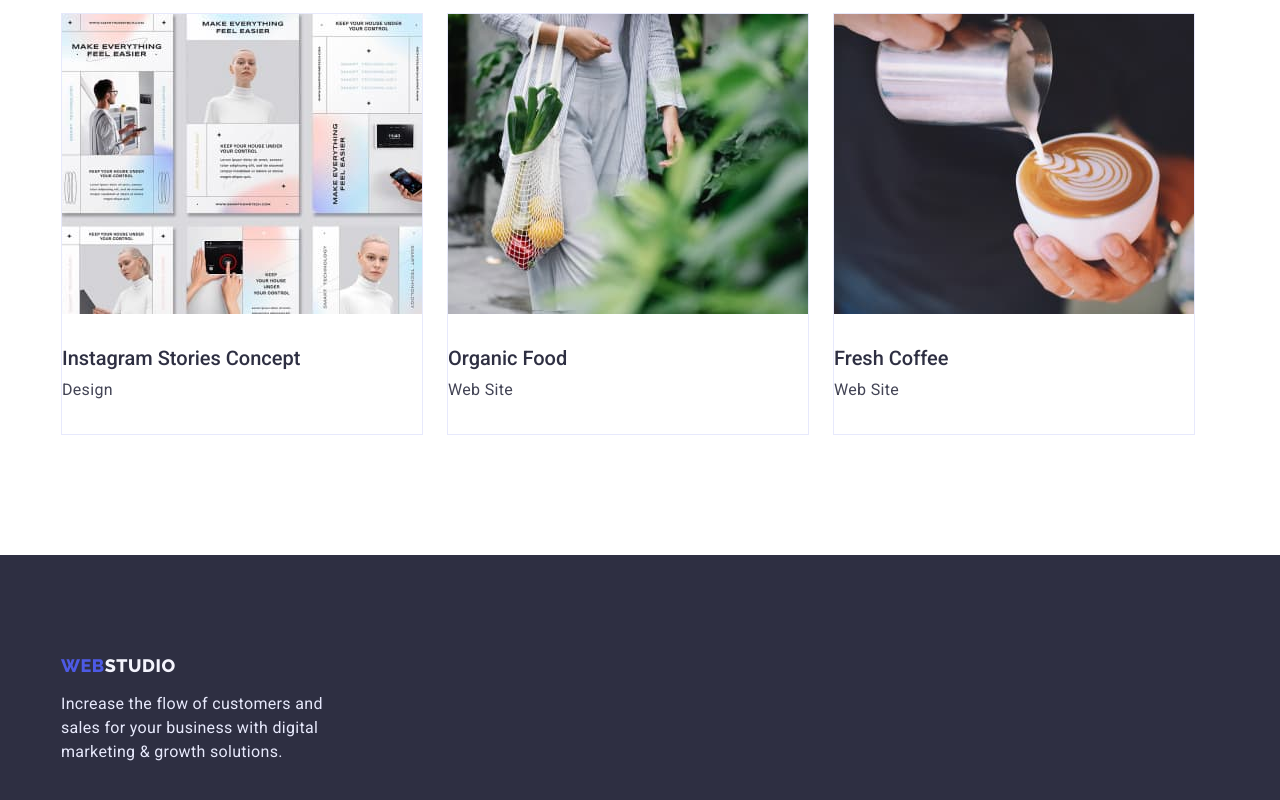
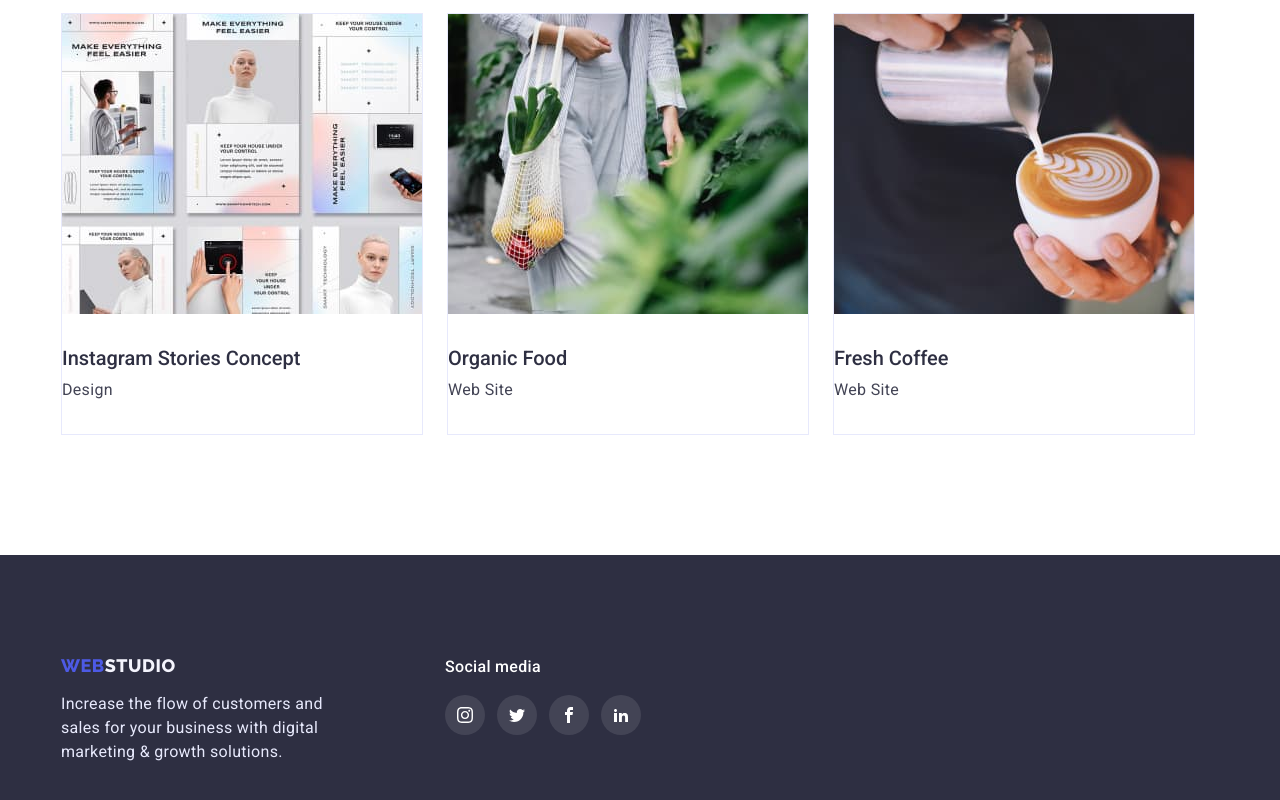
Before and after one commit to MashaDuhn/goit-markup-hw-04, a plain HTML site: page portfolio.html in a window 1280 px wide. Shown: the part 1242-2042 px from the top of the page. Drawn offline with nearby package versions, Linux system fonts and the light colour scheme.

Commit message:
add footer in portfolio

```diff
--- a/css/styles.css
+++ b/css/styles.css
@@ -217,6 +217,7 @@ body {
     display: flex;
     gap: var(--main-gap);
     flex-wrap: wrap;
+    align-content: center;
 
 }
 
@@ -242,8 +243,7 @@ body {
     justify-content: center;
     display: flex;
     align-items: center;
-    padding-top: 24px;
-    padding-bottom: 24px;
+    padding: 24px;
 
 }
 
--- a/portfolio.html
+++ b/portfolio.html
@@ -135,11 +135,38 @@
 		</main>
 		<!-- Footer -->
 		<footer class="footer">
-			<div class="container">
-				<a href="./index.html" class="header-logo-footer link"> <span class="logo">WEB</span>STUDIO</a>
-				<p class="footer-text">
-					Increase the flow of customers and sales for your business with digital marketing & growth solutions.
-				</p>
+			<div class="container footer-content">
+				<div class="logo-content-footer">
+					<a href="./index.html" class="header-logo-footer link"> <span class="logo">WEB</span>STUDIO</a>
+					<p class="footer-text">
+						Increase the flow of customers and sales for your business with digital marketing & growth solutions.
+					</p>
+				</div>
+				<div class="footer-social">
+					<h2 class="footer-title">Social media</h2>
+					<ul class="footer-social-list list">
+						<li class="footer-social-item"
+							><a href="" class="footer-social-link link"
+								><svg class="footer-social-icon">
+									<use href="./images/symbol-defs.svg#icon-instagram"></use></svg></a
+						></li>
+						<li class="footer-social-item"
+							><a href="" class="footer-social-link link"
+								><svg class="footer-social-icon">
+									<use href="./images/symbol-defs.svg#icon-twitter"></use></svg></a
+						></li>
+						<li class="footer-social-item"
+							><a href="" class="footer-social-link link"
+								><svg class="footer-social-icon">
+									<use href="./images/symbol-defs.svg#icon-facebook"></use></svg></a
+						></li>
+						<li class="footer-social-item"
+							><a href="" class="footer-social-link link"
+								><svg class="footer-social-icon">
+									<use href="./images/symbol-defs.svg#icon-linkedin"></use></svg></a
+						></li>
+					</ul>
+				</div>
 			</div>
 		</footer>
 	</body>
```
